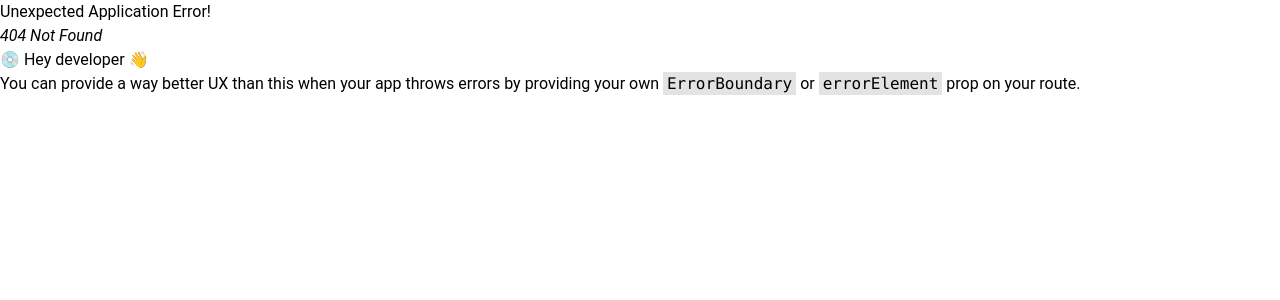
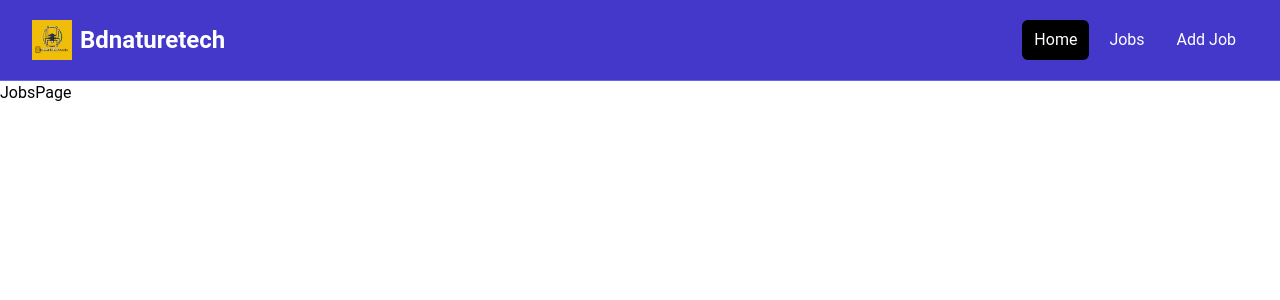
Before and after one commit to Quddos/bdjob, a React (Vite) app: page /jobs in a window 1280 px wide. Before the commit this address had no page. Shown: the top 300 px of the page. Built offline with nearby package versions, Linux system fonts and the light colour scheme.

Commit message:
adding jobspage

```diff
--- a/src/App.jsx
+++ b/src/App.jsx
@@ -7,11 +7,13 @@
 } from "react-router-dom";
 import HomePage from "./pages/HomePage";
 import MainLayouts from "./layouts/MainLayouts";
+import JobsPage from "./pages/JobsPage";
 
 const router = createBrowserRouter(
   createRoutesFromElements(
     <Route path="/" element={<MainLayouts />}>
       <Route index element={<HomePage />} />
+      <Route path="/jobs" element={<JobsPage />} />
     </Route>
   )
 );
--- a/src/components/Navbar.jsx
+++ b/src/components/Navbar.jsx
@@ -18,19 +18,19 @@
               <div className="md:ml-auto">
                 <div className="flex space-x-2">
                   <a
-                    href="/index.html"
+                    href="/"
                     className="text-white bg-black hover:bg-gray-900 hover:text-white rounded-md px-3 py-2"
                   >
                     Home
                   </a>
                   <a
-                    href="/jobs.html"
+                    href="/jobs"
                     className="text-white hover:bg-gray-900 hover:text-white rounded-md px-3 py-2"
                   >
                     Jobs
                   </a>
                   <a
-                    href="/add-job.html"
+                    href="/add-job"
                     className="text-white hover:bg-gray-900 hover:text-white rounded-md px-3 py-2"
                   >
                     Add Job
--- /dev/null
+++ b/src/pages/JobsPage.jsx
@@ -0,0 +1,9 @@
+import React from 'react'
+
+const JobsPage = () => {
+  return (
+    <div>JobsPage</div>
+  )
+}
+
+export default JobsPage
```
